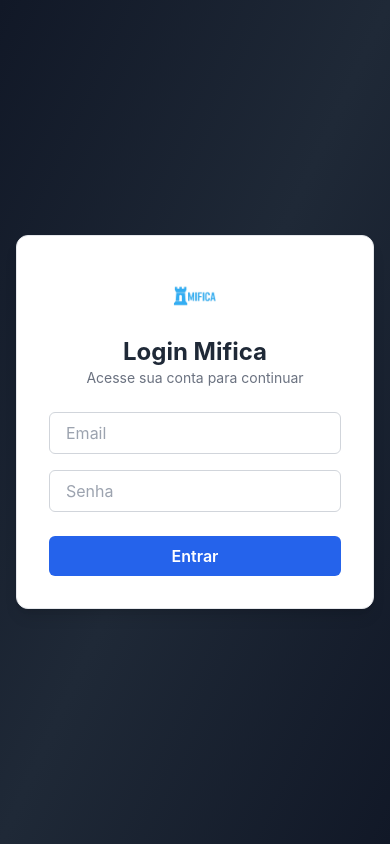
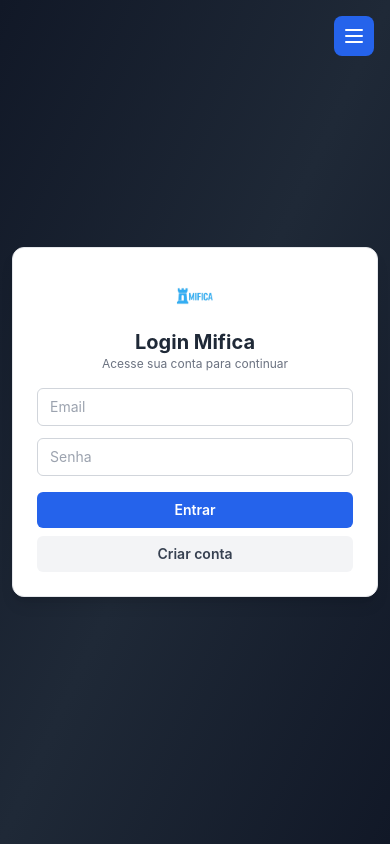
Before and after one commit to gabrielcaue/mifica, a React (Vite) app in the folder mifica-frontend/: page /#/login in a window 390 px wide. Built offline with nearby package versions, Linux system fonts and the light colour scheme; no server answers.

Commit message:
feat: improve mobile UX across auth and core pages and publish updated frontend

```diff
--- a/mifica-frontend/index.html
+++ b/mifica-frontend/index.html
@@ -2,6 +2,7 @@
 <html lang="pt-br">
   <head>
     <meta charset="UTF-8" />
+    <meta name="viewport" content="width=device-width, initial-scale=1, viewport-fit=cover" />
     <title>Mifica</title>
   </head>
   <body>
--- a/mifica-frontend/src/components/MobileMenuCadastro.jsx
+++ b/mifica-frontend/src/components/MobileMenuCadastro.jsx
@@ -1,6 +1,7 @@
 import { useState } from 'react';
 import { useNavigate } from 'react-router-dom';
 import useMediaQuery from '../hooks/useMediaQuery';
+import logo from '../assets/logo.png';
 
 /**
  * Menu Sidebar Mobile específico para a página de Cadastro
@@ -15,7 +16,6 @@
 
   const menuItems = [
     { label: 'Cadastro', icon: '📝', path: '/cadastro' },
-    { label: 'Cadastro Admin', icon: '🔑', path: '/cadastro-admin' },
     { label: 'Login', icon: '🔓', path: '/login' },
   ];
 
@@ -55,9 +55,12 @@
         }`}
       >
         {/* Header */}
-        <div className="p-6 border-b border-gray-700">
-          <h2 className="text-lg font-bold text-blue-300">Menu de Cadastro</h2>
-          <p className="text-sm text-gray-400 mt-2">Navegação rápida</p>
+        <div className="p-5 border-b border-gray-700">
+          <div className="flex items-center gap-2">
+            <img src={logo} alt="Logo Mifica" className="w-8 h-auto" />
+            <h2 className="text-lg font-bold text-blue-300">Mifica</h2>
+          </div>
+          <p className="text-xs text-gray-400 mt-2">Navegação rápida</p>
         </div>
 
         {/* Menu Items */}
--- a/mifica-frontend/src/pages/Configuracoes.jsx
+++ b/mifica-frontend/src/pages/Configuracoes.jsx
@@ -59,10 +59,10 @@
     <div className="min-h-screen bg-gradient-to-br from-gray-900 via-gray-800 to-gray-900 text-white">
       <Topo />
 
-      <div className="max-w-4xl mx-auto px-6 py-10">
-        <div className="bg-white/10 backdrop-blur-md rounded-xl p-6 shadow-lg border border-indigo-500">
-          <h2 className="text-3xl font-bold text-indigo-300 mb-2">Configurações de Conta</h2>
-          <p className="text-gray-300 mb-6">Ajuste suas preferências abaixo.</p>
+      <div className="max-w-4xl mx-auto px-4 md:px-6 py-6 md:py-10">
+        <div className="bg-white/10 backdrop-blur-md rounded-xl p-4 md:p-6 shadow-lg border border-indigo-500">
+          <h2 className="text-2xl md:text-3xl font-bold text-indigo-300 mb-2">Configurações de Conta</h2>
+          <p className="text-sm md:text-base text-gray-300 mb-6">Ajuste suas preferências abaixo.</p>
 
           <div className="bg-white/10 rounded-lg p-4 border border-gray-300">
             <p><strong>Nome:</strong> {usuario.nome}</p>
@@ -74,21 +74,21 @@
                 placeholder="Senha atual"
                 value={senhaAtual}
                 onChange={(e) => setSenhaAtual(e.target.value)}
-                className="bg-white text-gray-800 px-4 py-2 rounded-md border border-gray-300 focus:outline-none focus:ring-2 focus:ring-indigo-500"
+                className="bg-white text-gray-800 px-3 md:px-4 py-2 text-sm md:text-base rounded-md border border-gray-300 focus:outline-none focus:ring-2 focus:ring-indigo-500"
               />
               <input
                 type="password"
                 placeholder="Nova senha"
                 value={novaSenha}
                 onChange={(e) => setNovaSenha(e.target.value)}
-                className="bg-white text-gray-800 px-4 py-2 rounded-md border border-gray-300 focus:outline-none focus:ring-2 focus:ring-indigo-500"
+                className="bg-white text-gray-800 px-3 md:px-4 py-2 text-sm md:text-base rounded-md border border-gray-300 focus:outline-none focus:ring-2 focus:ring-indigo-500"
               />
               <input
                 type="password"
                 placeholder="Confirmar nova senha"
                 value={confirmarSenha}
                 onChange={(e) => setConfirmarSenha(e.target.value)}
-                className="bg-white text-gray-800 px-4 py-2 rounded-md border border-gray-300 focus:outline-none focus:ring-2 focus:ring-indigo-500"
+                className="bg-white text-gray-800 px-3 md:px-4 py-2 text-sm md:text-base rounded-md border border-gray-300 focus:outline-none focus:ring-2 focus:ring-indigo-500"
               />
 
               <button
--- a/mifica-frontend/src/pages/Login.jsx
+++ b/mifica-frontend/src/pages/Login.jsx
@@ -2,12 +2,15 @@
 import { useNavigate, useLocation } from 'react-router-dom';
 import { useAuth } from '../context/AuthContext';
 import api from '../services/api';
+import useMediaQuery from '../hooks/useMediaQuery';
+import MobileMenuCadastro from '../components/MobileMenuCadastro';
 import logo from '../assets/logo.png';
 import { jwtDecode } from 'jwt-decode';
 
 export default function Login() {
   const [token, setToken] = useState('');
   const { login } = useAuth();
+  const { isMobile } = useMediaQuery();
   const navigate = useNavigate();
   const location = useLocation();
 
@@ -59,39 +62,50 @@
   };
 
   return (
-    <div className="min-h-screen flex items-center justify-center bg-gradient-to-br from-gray-900 via-gray-800 to-gray-900 px-4">
+    <>
+      <MobileMenuCadastro />
+
+      <div className={`min-h-screen flex items-center justify-center bg-gradient-to-br from-gray-900 via-gray-800 to-gray-900 px-3 md:px-4 ${isMobile ? 'py-8' : 'py-4'}`}>
         <form
           onSubmit={handleLogin}
-        className="bg-white rounded-xl shadow-lg p-8 w-full max-w-md border border-gray-200"
+          className="bg-white rounded-xl shadow-lg p-6 md:p-8 w-full max-w-md border border-gray-200"
         >
-        <div className="flex flex-col items-center mb-6">
-          <img src={logo} alt="Logo Mifica" className="w-14 mb-3" />
-          <h2 className="text-2xl font-bold text-gray-800">Login Mifica</h2>
-          <p className="text-sm text-gray-500">Acesse sua conta para continuar</p>
+          <div className="flex flex-col items-center mb-4 md:mb-6">
+            <img src={logo} alt="Logo Mifica" className="w-12 md:w-14 mb-2 md:mb-3" />
+            <h2 className="text-xl md:text-2xl font-bold text-gray-800">Login Mifica</h2>
+            <p className="text-xs md:text-sm text-gray-500 text-center">Acesse sua conta para continuar</p>
           </div>
 
-        <div className="space-y-4">
+          <div className="space-y-3 md:space-y-4">
             <input
               type="email"
               name="email" // ✅ necessário para FormData
               placeholder="Email"
               required
-            className="w-full px-4 py-2 border border-gray-300 rounded-md focus:outline-none focus:ring-2 focus:ring-blue-500"
+              className="w-full px-3 md:px-4 py-2 text-sm md:text-base border border-gray-300 rounded-md focus:outline-none focus:ring-2 focus:ring-blue-500"
             />
             <input
               type="password"
               name="senha" // ✅ necessário para FormData
               placeholder="Senha"
               required
-            className="w-full px-4 py-2 border border-gray-300 rounded-md focus:outline-none focus:ring-2 focus:ring-blue-500"
+              className="w-full px-3 md:px-4 py-2 text-sm md:text-base border border-gray-300 rounded-md focus:outline-none focus:ring-2 focus:ring-blue-500"
             />
           </div>
 
           <button
             type="submit"
-          className="mt-6 w-full bg-blue-600 text-white py-2 rounded-md font-semibold hover:bg-blue-700 transition"
+            className="mt-4 md:mt-6 w-full bg-blue-600 text-white py-2 text-sm md:text-base rounded-md font-semibold hover:bg-blue-700 transition"
           >
             Entrar
+          </button>
+
+          <button
+            type="button"
+            onClick={() => navigate('/cadastro')}
+            className="mt-2 md:mt-3 w-full bg-gray-100 text-gray-700 py-2 text-sm md:text-base rounded-md font-semibold hover:bg-gray-200 transition"
+          >
+            Criar conta
           </button>
 
           {token && (
@@ -107,5 +121,6 @@
           )}
         </form>
       </div>
+    </>
   );
 }
--- a/mifica-frontend/src/pages/Perfil.jsx
+++ b/mifica-frontend/src/pages/Perfil.jsx
@@ -20,16 +20,16 @@
     <div className="min-h-screen bg-gradient-to-br from-gray-900 via-gray-800 to-gray-900 text-white">
       <Topo />
 
-      <div className="max-w-4xl mx-auto px-6 py-10">
-        <div className="bg-white/10 backdrop-blur-md rounded-xl p-6 shadow-lg border border-blue-500">
-          <h2 className="text-3xl font-bold text-blue-300 mb-4">Perfil de {usuario.nome}</h2>
+      <div className="max-w-4xl mx-auto px-4 md:px-6 py-6 md:py-10">
+        <div className="bg-white/10 backdrop-blur-md rounded-xl p-4 md:p-6 shadow-lg border border-blue-500">
+          <h2 className="text-2xl md:text-3xl font-bold text-blue-300 mb-4">Perfil de {usuario.nome}</h2>
           <p><strong>Email:</strong> {usuario.email}</p>
           <p><strong>Reputação:</strong> {usuario.reputacao}</p>
           <p><strong>Nível:</strong> {nivel}</p>
 
           <div className="mt-6">
-            <h3 className="text-xl font-semibold mb-2">Conquistas:</h3>
-            <ul className="list-disc ml-6 text-sm">
+            <h3 className="text-lg md:text-xl font-semibold mb-2">Conquistas:</h3>
+            <ul className="list-disc ml-6 text-xs md:text-sm">
               {usuario.conquistas?.length > 0 ? (
                 usuario.conquistas.map((c, i) => <li key={i}>{c}</li>)
               ) : (
```
Also changed, not shown: mifica-frontend/src/pages/Dashboard.jsx (+12 -12 lines), 6 other files (tests, documents, lock files or other folders). Lines whose indentation alone changed are shown as unchanged.
